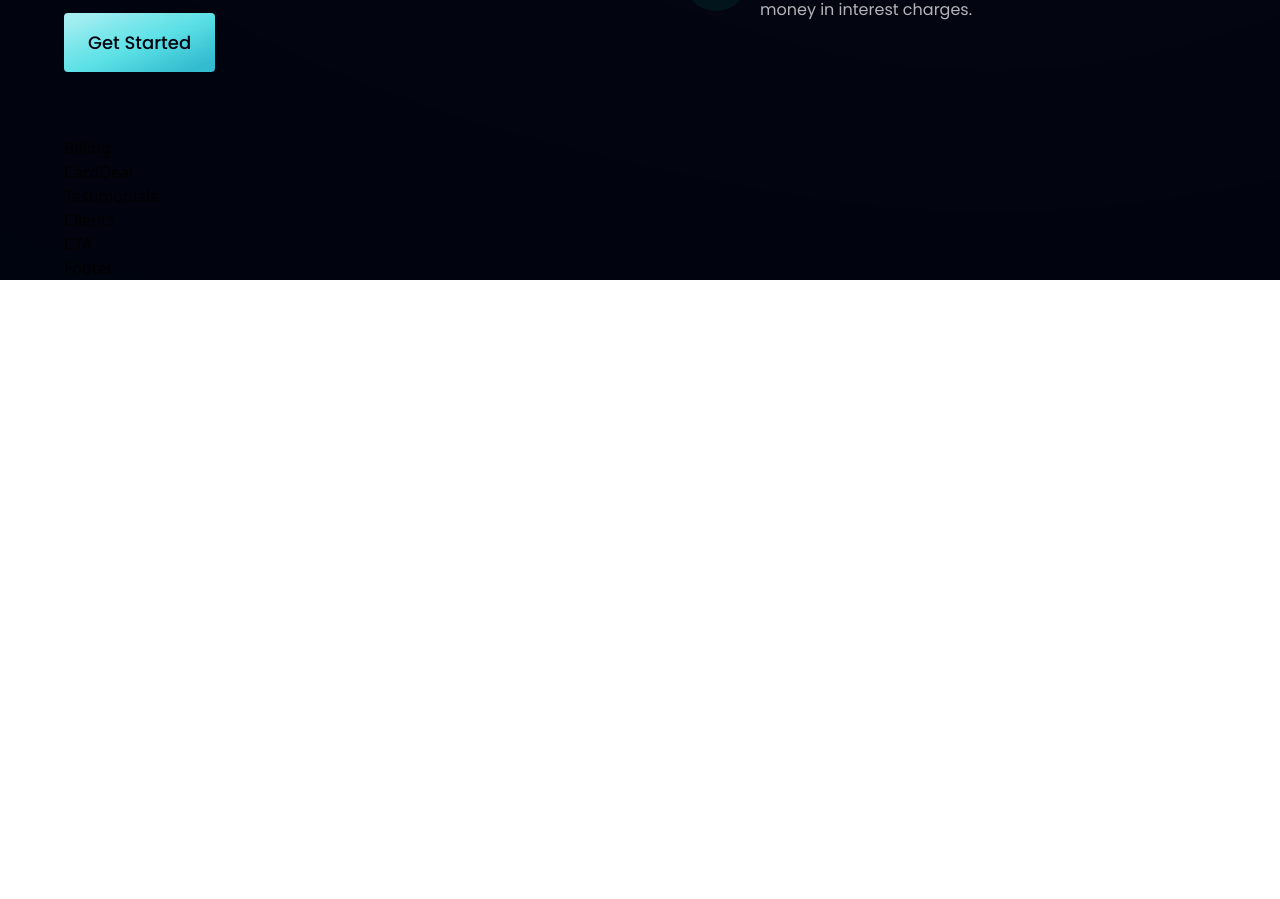
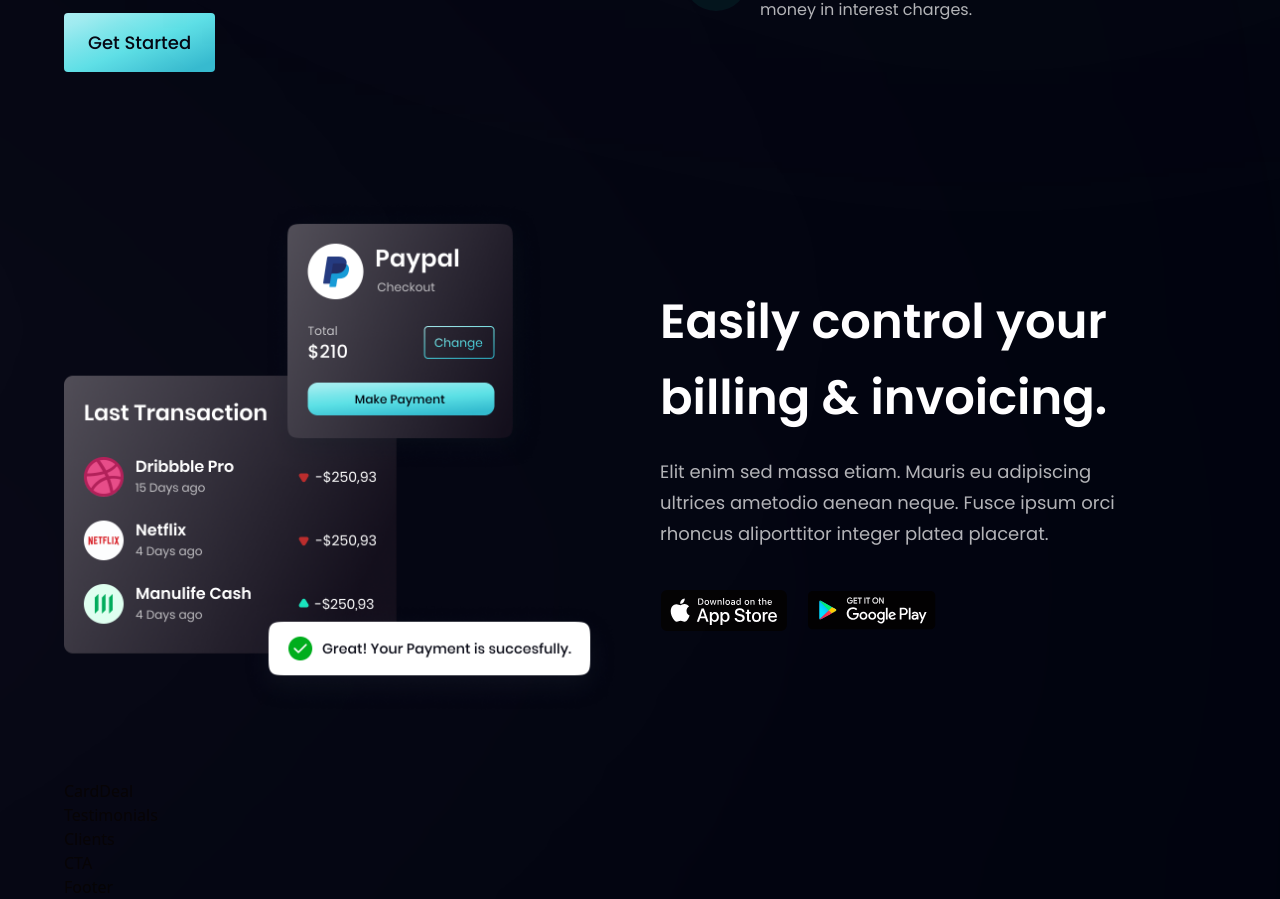
Before and after one commit to gedeon809/modern-UI-UX-website-React-Tailwind, a React (Vite) app: page / in a window 1280 px wide. Shown: the part 1410-2309 px from the top of the page. Before the commit the page ends 1690 px from the top, so only its background shows below. Built offline with nearby package versions, Linux system fonts and the light colour scheme.

Commit message:
adding Bill comp and the style

```diff
--- a/src/components/Billing.jsx
+++ b/src/components/Billing.jsx
@@ -1,7 +1,41 @@
 import React from 'react';
+import { apple, bill, google } from '../assets';
+import styles, { layout } from '../style';
 
-const Billing = () => {
-  return <div>Billing</div>;
-};
+const Billing = () => (
+  <section id="product" className={layout.sectionReverse}>
+    <div className={layout.sectionImgReverse}>
+      <img
+        src={bill}
+        alt="billing"
+        className="w-[100%] h-[100%] relative z-[5]"
+      />
+      <div className="absolute z-[3] -left-1/2 top-0 w-[50%] h-[50%] rounded-full white__gradient" />
+      <div className="absolute z-[0] -left-1/2 bottom-0 w-[50%] h-[50%] rounded-full pink__gradient" />
+    </div>
+    <div className={layout.sectionInfo}>
+      <h2 className={styles.heading2}>
+        Easily control your <br className="sm:block hidden" /> billing &
+        invoicing.
+      </h2>
+      <p className={`${styles.paragraph} max-w-[470px] mt-5`}>
+        Elit enim sed massa etiam. Mauris eu adipiscing ultrices ametodio aenean
+        neque. Fusce ipsum orci rhoncus aliporttitor integer platea placerat.
+      </p>
+      <div className="flex flex-row flex-wrap sm:mt-10 mt-6">
+        <img
+          src={apple}
+          alt="apple_store"
+          className="w-[128px] h-[42px] object-contain mr-5 cursor-pointer"
+        />
+        <img
+          src={google}
+          alt="google_store"
+          className="w-[128px] h-[42px] object-contain cursor-pointer"
+        />
+      </div>
+    </div>
+  </section>
+);
 
 export default Billing;
```
